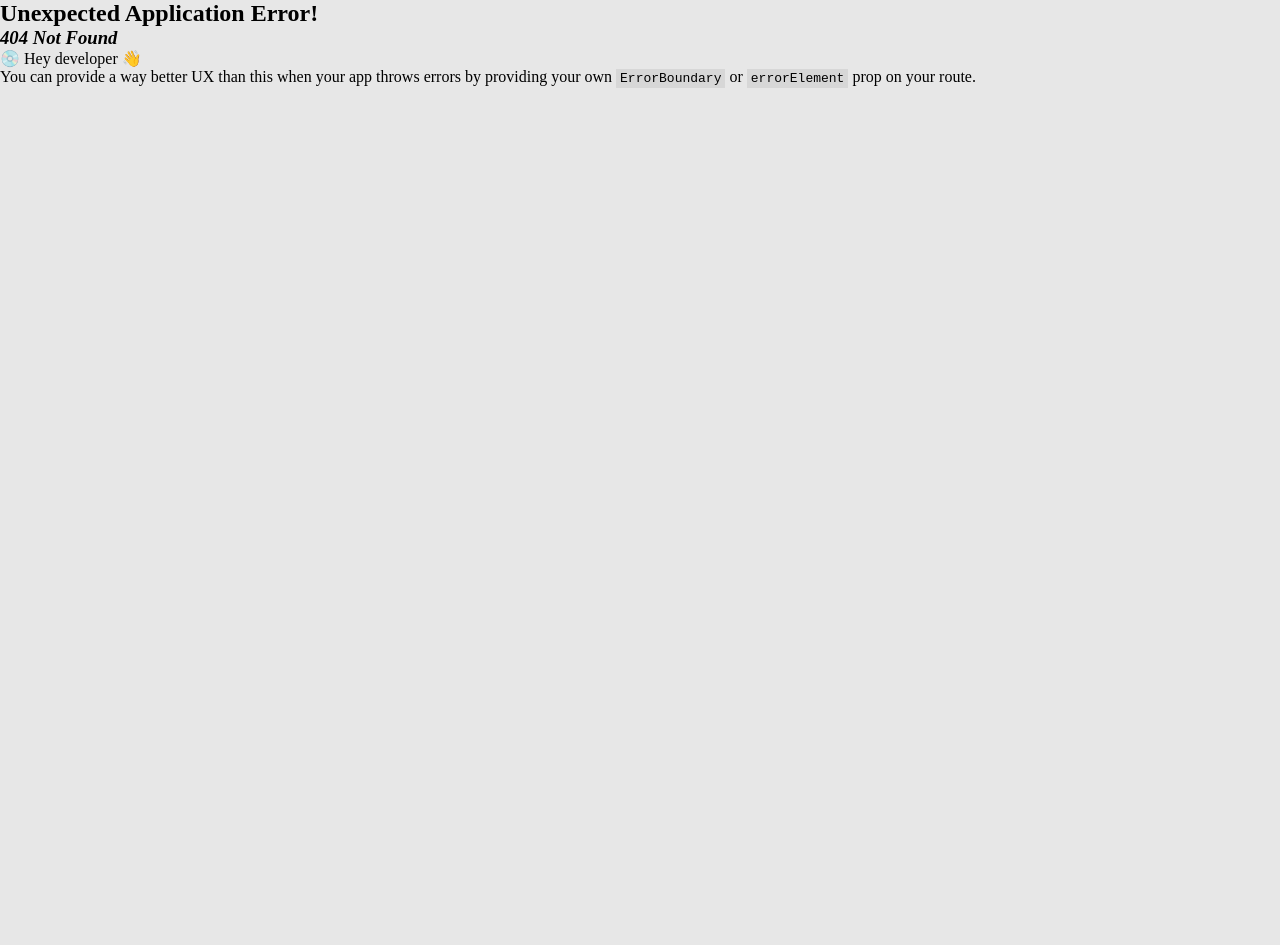
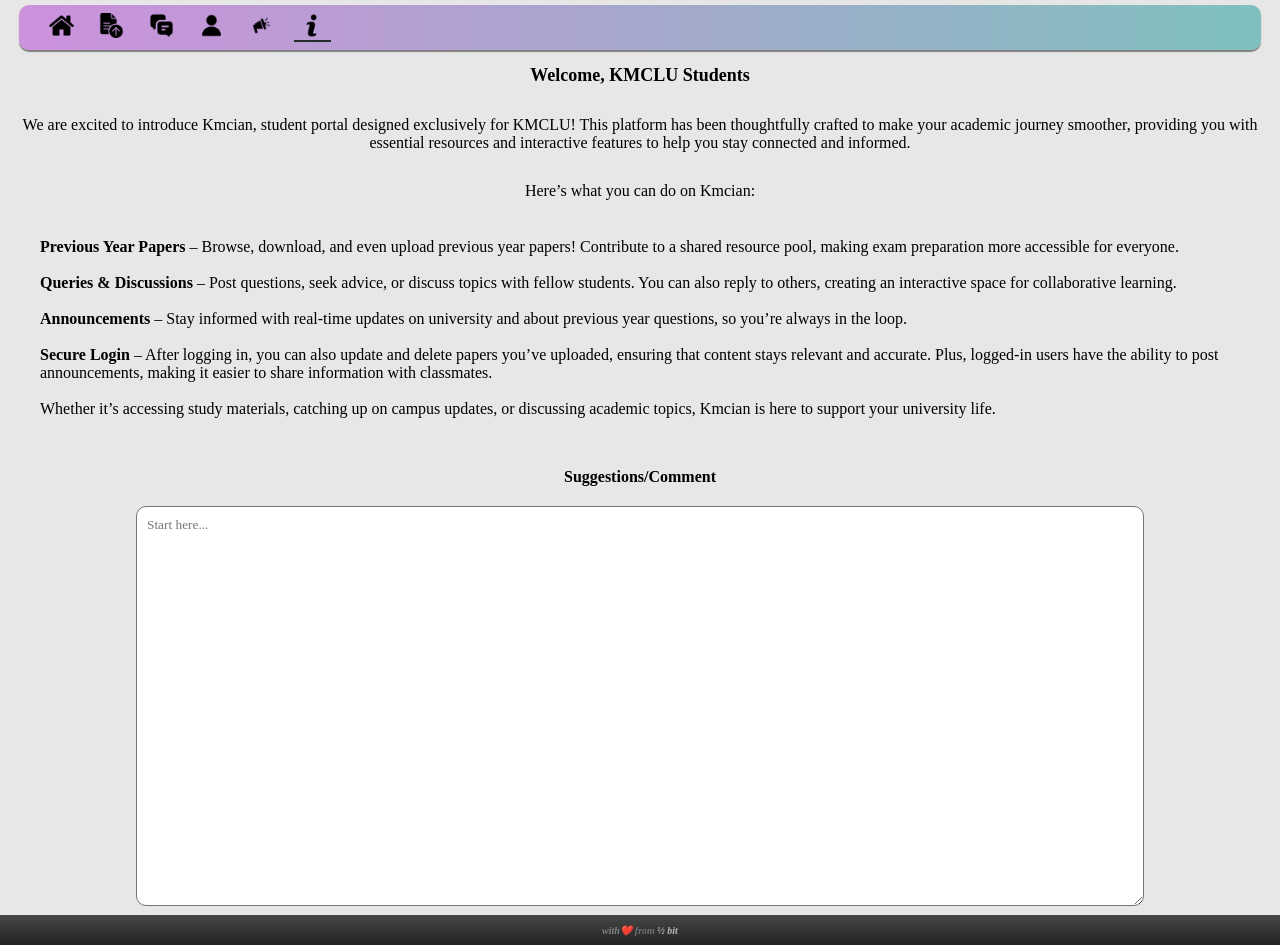
Before and after one commit to Shivamtiwari6393/kmcian_frontend, a React (Vite) app: page /about in a window 1280 px wide. Before the commit this address had no page. Before the commit the page ends 800 px from the top, so only its background shows below. Built offline with nearby package versions, Linux system fonts and the light colour scheme; no server answers.

Commit message:
added about component

```diff
--- /dev/null
+++ b/src/Components/About.jsx
@@ -0,0 +1,62 @@
+import "../Styles/About.css";
+
+function About() {
+  return (
+    <div className="about-container">
+      <div className="welcome-container">
+        <h4>Welcome, KMCLU Students</h4>
+        <p>
+          We are excited to introduce Kmcian, student portal designed
+          exclusively for KMCLU! This platform has been thoughtfully crafted to
+          make your academic journey smoother, providing you with essential
+          resources and interactive features to help you stay connected and
+          informed.
+        </p>
+        <p>
+          Here’s what you can do on Kmcian:
+          <div className="info">
+            <p>
+              <br />
+              <b>Previous Year Papers</b> – Browse, download, and even upload
+              previous year papers! Contribute to a shared resource pool, making
+              exam preparation more accessible for everyone.
+              <br />
+              <br />
+              <b>Queries & Discussions</b> – Post questions, seek advice, or
+              discuss topics with fellow students. You can also reply to others,
+              creating an interactive space for collaborative learning.
+              <br />
+              <br />
+              <b> Announcements</b> – Stay informed with real-time updates on
+              university and about previous year questions, so you’re always in
+              the loop.
+              <br />
+              <br />
+              <b>Secure Login</b> – After logging in, you can also update and
+              delete papers you’ve uploaded, ensuring that content stays
+              relevant and accurate. Plus, logged-in users have the ability to
+              post announcements, making it easier to share information with
+              classmates.
+              <br />
+              <br />
+              Whether it’s accessing study materials, catching up on campus
+              updates, or discussing academic topics, Kmcian is here to support
+              your university life.
+            </p>
+          </div>
+        </p>
+      </div>
+
+      <div className="comment-container">
+        <h4>Suggestions/Comment</h4>
+        <textarea
+          name="comment"
+          id="comment"
+          placeholder="Start here..."
+        ></textarea>
+      </div>
+    </div>
+  );
+}
+
+export default About;
--- a/src/Components/Header.jsx
+++ b/src/Components/Header.jsx
@@ -5,6 +5,7 @@
 import discussion from "../assets/discussion.png";
 import loginIcon from "../assets/login.png";
 import ann from "../assets/announcment.png";
+import information from "../assets/info.png"
 
 export default function Header() {
   return (
@@ -22,7 +23,7 @@
         </span>
         <span>
           <NavLink to={"/queries"}>
-            <img src={discussion} alt="discussion" title="Discussion" />
+            <img src={discussion} alt="queries" title="queries" />
           </NavLink>
         </span>
         <span>
@@ -33,7 +34,12 @@
 
         <span>
           <NavLink to={"/announcements"}>
-            <img src={ann} alt="login" title="Login" />
+            <img src={ann} alt="announcements" title="announcements" />
+          </NavLink>
+        </span>
+        <span>
+          <NavLink to={"/about"}>
+            <img src={information} alt="about" title="about" />
           </NavLink>
         </span>
       </div>
--- /dev/null
+++ b/src/Styles/About.css
@@ -0,0 +1,41 @@
+.about-container{
+    text-align: center;
+}
+.about-container h4{
+    margin: 20px 0px;
+    font-family: cursive;
+}
+
+.about-container .comment-container{
+    margin: 10px;
+}
+
+.about-container .comment-container textarea{
+    padding: 10px;
+    border-radius: 10px;
+    font-family: cursive;
+    width: 80%;
+    height: 50vh;
+
+}
+
+
+.about-container .welcome-container h4{
+    padding: 10px;
+    margin: 5px;
+    font-size: large;
+}
+
+
+
+
+.about-container .welcome-container p{
+    padding: 10px;
+    margin: 10px;
+    font-family: cursive;
+}
+
+
+.about-container .welcome-container .info p{
+    text-align: left;
+}
--- a/src/Styles/Header.css
+++ b/src/Styles/Header.css
@@ -19,6 +19,7 @@
 
 .nav-links span {
   position: relative;
+  margin-left: 25px;
 }
 
 .nav-links {
@@ -48,12 +49,12 @@
   background: linear-gradient(left to right, rgb(255, 0, 0), rgb(0, 0, 254));
 }
 
-@media (width <= 700px) {
+@media (width <= 500px) {
   .nav-links {
     justify-content: flex-start;
   }
 
   .nav-links span {
-    margin-left: 25px;
+    margin-left: 22px;
   }
 }
--- a/src/main.jsx
+++ b/src/main.jsx
@@ -6,6 +6,7 @@
 import { createBrowserRouter, RouterProvider } from "react-router-dom";
 // eslint-disable-next-line react-refresh/only-export-components
 import Card from "./Components/Card.jsx";
+import About from "./Components/About.jsx";
 const Announcement = lazy(() => import("./Components/Announcement.jsx"));
 const Upload = lazy(() => import("./Components/Upload.jsx"));
 const Discussion = lazy(() => import("./Components/Discussion.jsx"));
@@ -51,6 +52,10 @@
         path: "/announcements",
         element: <Announcement></Announcement>,
       },
+      {
+        path: "/about",
+        element: <About></About>,
+      },
     ],
   },
 ]);
```
Also changed, not shown: src/assets/info.png (added).
